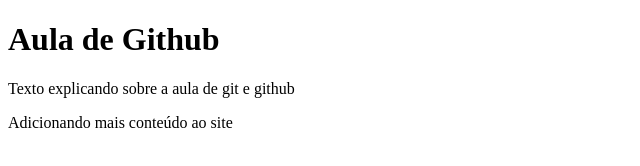
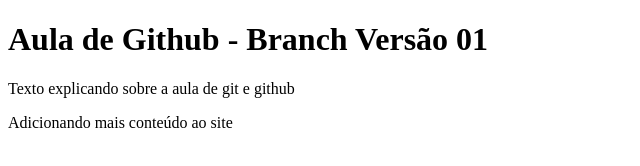
Before and after one commit to professorTiagoFunk/aulasINFO21A, a plain HTML site: page index.html in a window 1280 px wide. Shown: the whole page, without its empty margins (0-640 px from the left). Drawn offline with Linux system fonts and the light colour scheme.

Commit message:
Alteração do Título

```diff
--- a/index.html
+++ b/index.html
@@ -6,7 +6,7 @@
     <title>Document</title>
 </head>
 <body>
-    <h1>Aula de Github</h1>
+    <h1>Aula de Github - Branch Versão 01</h1>
     <p>Texto explicando sobre a aula de git e github</p>
     <p>Adicionando mais conteúdo ao site</p>
 </body>
```
